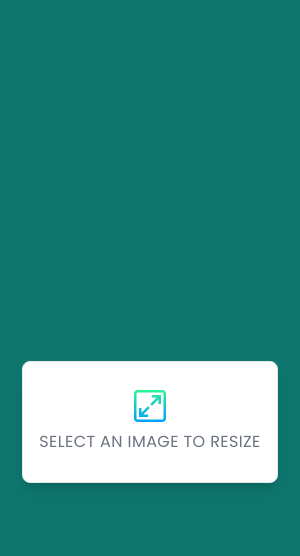
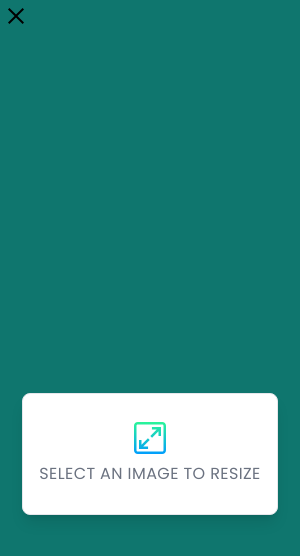
Before and after one commit to liyuKnow/electron-image-resizer, an Electron app: page src/renderer/screens/index.html in a window 300 px wide. Drawn offline with Linux system fonts and the light colour scheme.

Commit message:
svg icons

```diff
--- a/src/renderer/screens/index.html
+++ b/src/renderer/screens/index.html
@@ -16,6 +16,16 @@
     <title>Image Resizer</title>
   </head>
   <body class="bg-teal-700">
+    <svg
+    xmlns="http://www.w3.org/2000/svg"
+    width="2em"
+    height="2em"
+    preserveAspectRatio="xMidYMid meet"
+    viewBox="0 0 32 32">
+    <path
+    fill="currentColor"
+    d="M24 9.4L22.6 8L16 14.6L9.4 8L8 9.4l6.6 6.6L8 22.6L9.4 24l6.6-6.6l6.6 6.6l1.4-1.4l-6.6-6.6L24 9.4z"/></svg>
+
     <div
       class="max-w-xl m-auto h-screen flex flex-col align-center justify-center"
     >
```
Also changed, not shown: src/preload/preload.js (+10 -0 lines).
